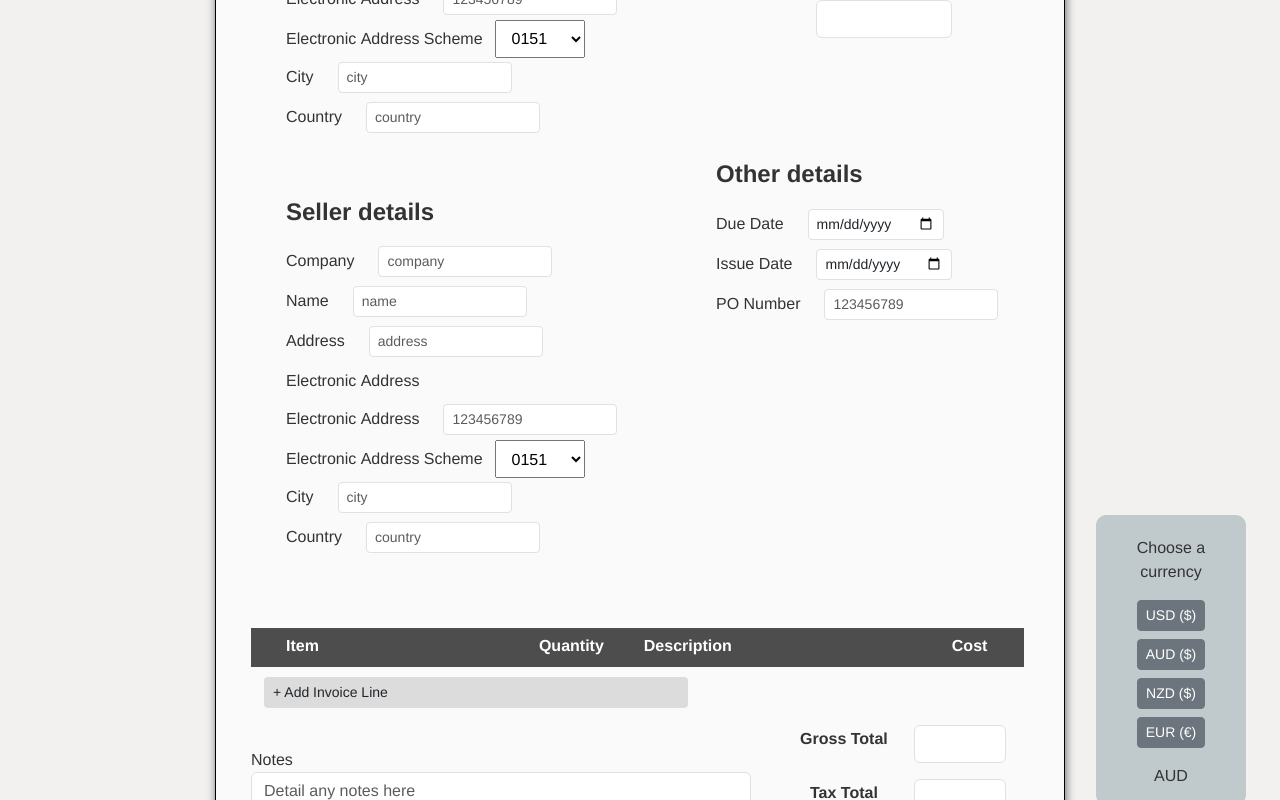
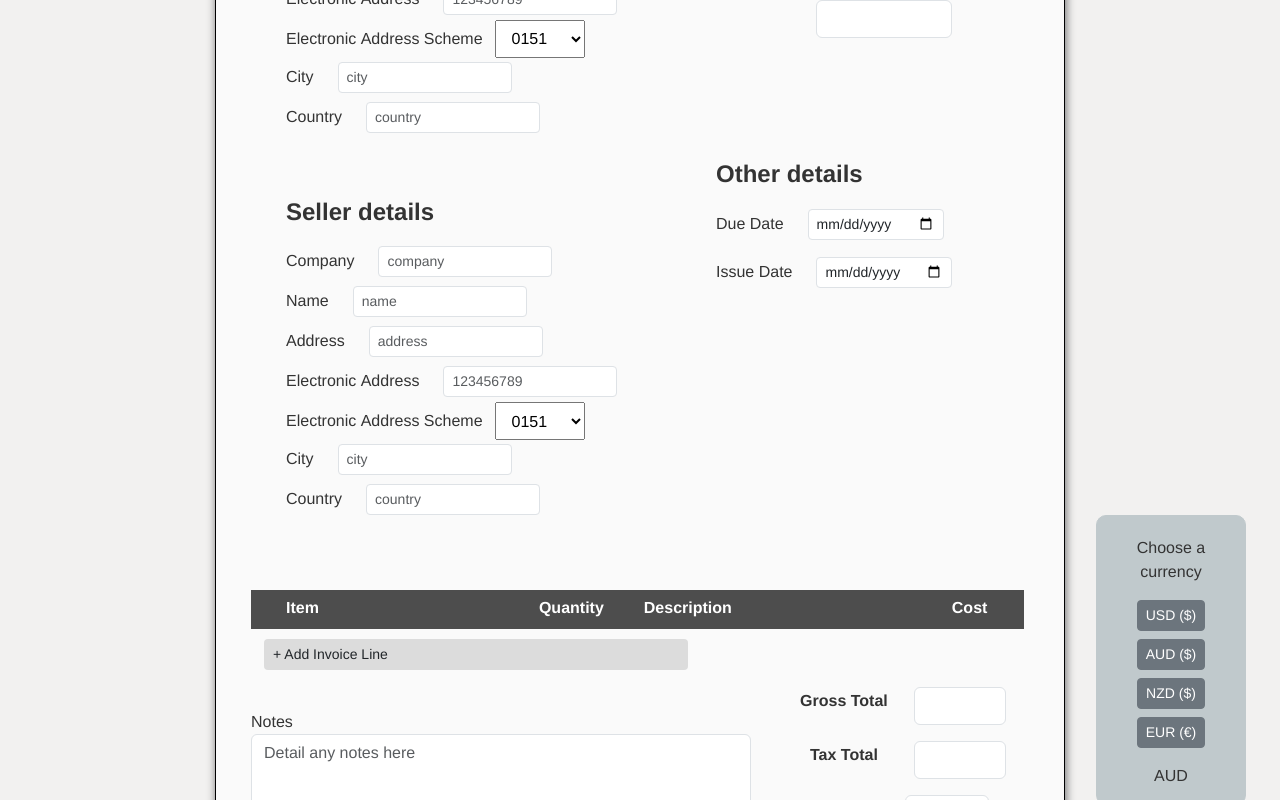
Before and after one commit to MysticalFire1315/SENG2021-frontend, a React (Vite) app: page / in a window 1280 px wide. Shown: the part 3246-4046 px from the top of the page. Built offline with nearby package versions, Linux system fonts and the light colour scheme.

Commit message:
initialised all variables

```diff
--- a/src/components/MainComponent/Invoice/Invoice.jsx
+++ b/src/components/MainComponent/Invoice/Invoice.jsx
@@ -5,11 +5,34 @@ import Currency from "../Currency/Currency";
 
 import { v4 as uuidv4 } from 'uuid';        //Keep just in case i need it for later
 const Invoice = () => {
-
+    const initialState = {
+        buyercompany: "",
+        buyername: "",
+        buyeraddress: "",
+        electronicaddress: "11111111111",
+        buyerelectronicaddressscheme: "0151",
+        buyercity: "",
+        buyercountry: "",
+        sellercompany: "",
+        sellername: "",
+        selleraddress: "",
+        sellerelectronicaddress: "",
+        sellerelectronicaddressscheme: "0151",
+        sellercity: "",
+        sellercountry: "",
+        buyerreference: "",
+        currency: "AUD",
+        duedate: "1970-01-01",
+        issuedate: "1970-01-02",
+        grossamount: "0",
+        taxamount: "0",
+        discount: "0",
+        nettotal: "0"
+    };
     const [itemIds, setItemIds] = useState([]);
     const [items, setItems] = useState([]);         // If there are no E-invoice items, the E-invoice validator must check there is at least 1 invoice line
     const [count, setCount] = useState(0);
-    const [data, setData] = useState({ buyerelectronicaddressscheme: "0151", sellerelectronicaddressscheme: "0151", currency: "AUD" });
+    const [data, setData] = useState(initialState);
 
     const handleChange = (key, value) => {
         setData((data) => ({ ...data, [key]: value }));
@@ -98,7 +121,7 @@ const Invoice = () => {
                 </div>
                 <label for="buyerref" class="col-sm-8 col-form-label">Buyer Reference</label>
                 <div class="col-sm-8">
-                    <input type="number" class="form-control" onChange={(e) => handleChange('buyerref', e.target.value)} onPaste={preventPasteNegative} onKeyDown={preventMinus} min={0} />
+                    <input type="string" class="form-control" onChange={(e) => handleChange('buyerref', e.target.value)} onPaste={preventPasteNegative} onKeyDown={preventMinus} />
                 </div>
             </div>
 
--- a/src/components/MainComponent/Invoice/InvoiceDetails.jsx
+++ b/src/components/MainComponent/Invoice/InvoiceDetails.jsx
@@ -120,13 +120,8 @@ const InvoiceDetails = (props) => {
                     <div className="init-details">
                         <label for="invoice-seller-details" class="col-sm-2 col-form-label">Electronic&nbsp;Address</label>
                     </div>
-                    <div class="row">
-                        <div className="init-details">
-                            <label for="invoice-seller-details" class="col-sm-2 col-form-label">Electronic&nbsp;Address</label>
-                        </div>
-                        <div class="col-sm-5" className="init-details">
-                            <input type="number" class="form-control form-control-sm form-text" placeholder="123456789" name="sellerelectronicaddress" onChange={handleChange} onPaste={preventPasteNegative} onKeyDown={preventMinus} />
-                        </div>
+                    <div class="col-sm-5" className="init-details">
+                        <input type="number" class="form-control form-control-sm form-text" placeholder="123456789" name="sellerelectronicaddress" onChange={handleChange} onPaste={preventPasteNegative} onKeyDown={preventMinus} />
                     </div>
                 </div>
 
@@ -166,12 +161,12 @@ const InvoiceDetails = (props) => {
 
             <div id="invoice-date" className="invoice-init-values">
                 <h4 className="invoice-headers">Other details</h4>
-                <div class="row">
+                <div class="row mb-2">
                     <div className="init-details">
                         <label for="invoice-date-details" class="col-sm-2 col-form-label">Due&nbsp;Date</label>
                     </div>
                     <div class="col-sm-6" className="init-details">
-                        <input type="date" class="form-control form-control-sm form-text" name="duedate" onChange={handleChange} min={0} />
+                        <input type="date" class="form-control form-control-sm form-text" name="duedate" onChange={handleChange} />
                     </div>
                 </div>
 
@@ -180,18 +175,10 @@ const InvoiceDetails = (props) => {
                         <label for="invoice-date-details" class="col-sm-2 col-form-label">Issue&nbsp;Date</label>
                     </div>
                     <div class="col-sm-6" className="init-details">
-                        <input type="date" class="form-control form-control-sm form-text" name="issuedate" onChange={handleChange} min={0} />
+                        <input type="date" class="form-control form-control-sm form-text" name="issuedate" onChange={handleChange} />
                     </div>
                 </div>
 
-                <div class="row">
-                    <div className="init-details">
-                        <label for="invoice-date-details" class="col-sm-2 col-form-label">PO&nbsp;Number</label>
-                    </div>
-                    <div class="col-sm-6" className="init-details">
-                        <input type="text" class="form-control form-control-sm form-text" placeholder="123456789" name="POnumber" onChange={handleChange} min={0} />
-                    </div>
-                </div>
             </div>
         </>
     );
```
